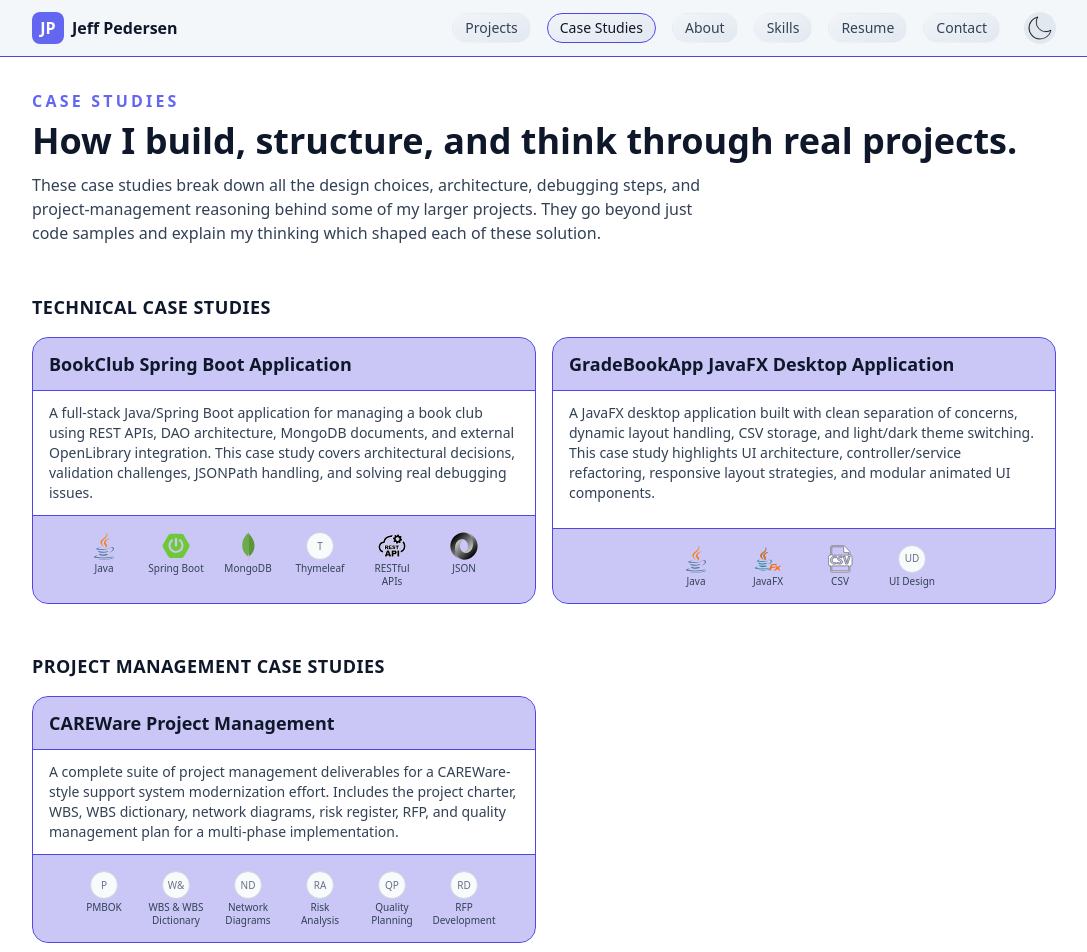
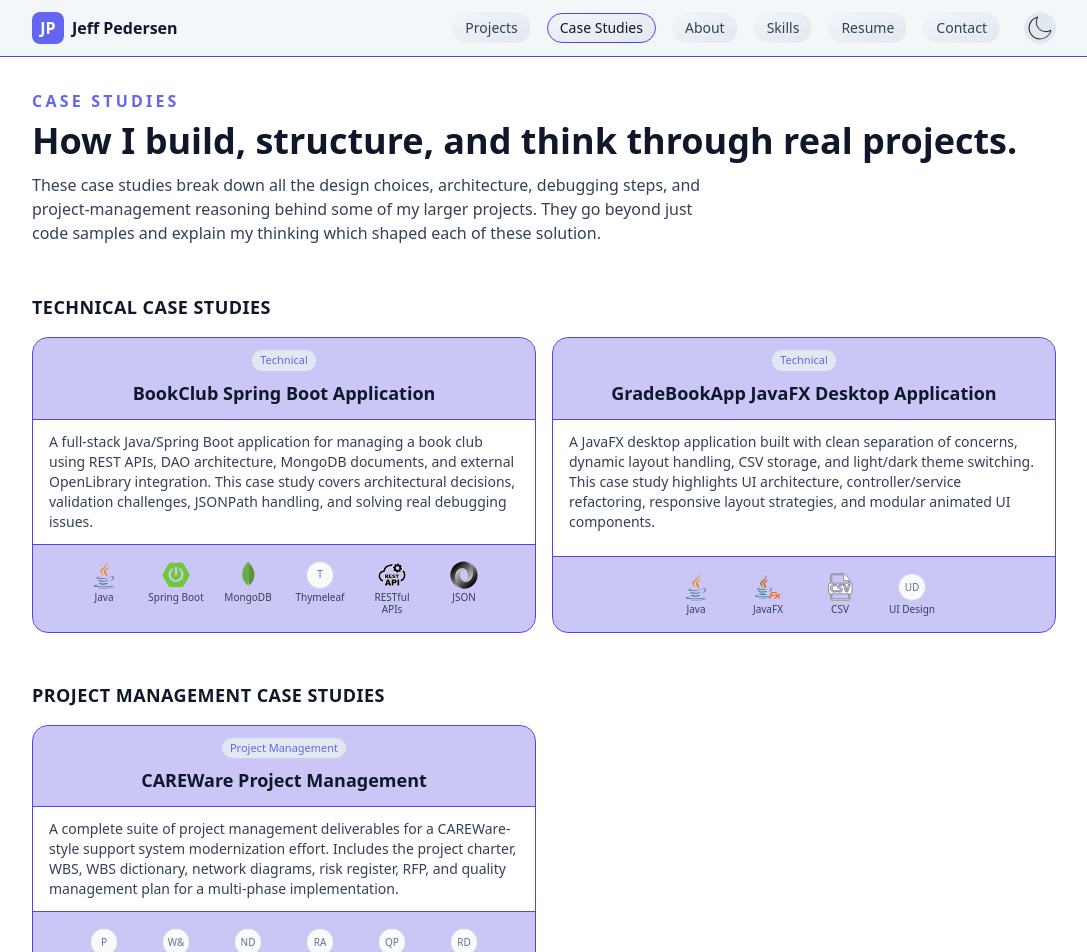
Before and after one commit to J-Pedersen/dev-portfolio, a React (Vite) app: page /case-studies in a window 1280 px wide. Shown: the top 952 px of the page, without its empty margins (96-1183 px from the left). Built offline with nearby package versions, Linux system fonts and the light colour scheme; the HTML template or start-up script is replaced by a standard one.

Commit message:
updated case studies

```diff
--- /dev/null
+++ b/src/components/CaseStudyCard.jsx
@@ -0,0 +1,72 @@
+// src/components/CaseStudyCard.jsx
+import { Link } from 'react-router-dom';
+import TechIcon from './TechIcon.jsx';
+
+import Card from './ui/Card.jsx';
+import CardHeader from './ui/CardHeader.jsx';
+import CardBody from './ui/CardBody.jsx';
+import CardFooter from './ui/CardFooter.jsx';
+
+const CaseStudyCard = ({ caseStudy }) => (
+  <Link
+    to={`/case-studies/${caseStudy.slug}`}
+    className="block group h-full"
+  >
+    <Card className="h-full">
+      <CardHeader>
+        <div className="flex flex-col items-center text-center gap-2">
+          {caseStudy.categoryLabel && (
+            <span
+              className="
+                text-[11px] rounded-full px-2 py-0.5
+                bg-slate-200 text-brand
+                dark:bg-slate-800 dark:text-brand-soft
+              "
+            >
+              {caseStudy.categoryLabel}
+            </span>
+          )}
+
+          <div className="flex items-center justify-center gap-2">
+            {caseStudy.icon && (
+              <span className="inline-flex h-7 w-7 items-center justify-center rounded-full bg-slate-100 dark:bg-slate-900">
+                <TechIcon
+                  name={caseStudy.icon}
+                  hideLabel={true}
+                  className="h-4 w-4 group-hover:scale-110 transition-transform"
+                />
+              </span>
+            )}
+
+            <h3
+              className="
+                text-lg font-semibold
+                text-slate-900 group-hover:text-brand-soft
+                dark:text-slate-50
+                transition-colors
+              "
+            >
+              {caseStudy.title}
+            </h3>
+          </div>
+        </div>
+      </CardHeader>
+
+      <CardBody>
+        <p className="text-sm text-slate-700 dark:text-slate-300">
+          {caseStudy.summary}
+        </p>
+      </CardBody>
+
+      <CardFooter>
+        <div className="flex flex-wrap gap-2 justify-center">
+          {caseStudy.techStack?.map((tech) => (
+            <TechIcon key={tech} tech={tech} />
+          ))}
+        </div>
+      </CardFooter>
+    </Card>
+  </Link>
+);
+
+export default CaseStudyCard;
--- a/src/pages/CaseStudies.jsx
+++ b/src/pages/CaseStudies.jsx
@@ -1,12 +1,6 @@
 import PageHeader from "../components/PageHeader.jsx";
 import { caseStudies } from "../data/caseStudies.js";
-import { Link } from "react-router-dom";
-import TechIcon from "../components/TechIcon.jsx";
-
-import Card from "../components/ui/Card.jsx";
-import CardHeader from "../components/ui/CardHeader.jsx";
-import CardBody from "../components/ui/CardBody.jsx";
-import CardFooter from "../components/ui/CardFooter.jsx";
+import CaseStudyCard from "../components/CaseStudyCard.jsx";
 
 const CaseStudies = () => {
   const technical = caseStudies.filter((c) => c.category === "technical");
@@ -32,42 +26,7 @@ const CaseStudies = () => {
 
           <div className="grid gap-4 md:grid-cols-2 items-stretch">
             {technical.map((caseStudy) => (
-              <Link
-                key={caseStudy.slug}
-                to={`/case-studies/${caseStudy.slug}`}
-                className="block group h-full"
-              >
-                <Card className="h-full">
-                  <CardHeader>
-                    <div className="flex items-center justify-between gap-2">
-                      <h3
-                        className="
-                          text-lg font-semibold
-                          text-slate-900 group-hover:text-brand-soft
-                          dark:text-slate-50
-                          transition-colors
-                        "
-                      >
-                        {caseStudy.title}
-                      </h3>
-                    </div>
-                  </CardHeader>
-
-                  <CardBody>
-                    <p className="text-sm text-slate-700 dark:text-slate-300">
-                      {caseStudy.summary}
-                    </p>
-                  </CardBody>
-
-                  <CardFooter>
-                    <div className="flex flex-wrap gap-2 justify-center">
-                      {caseStudy.techStack?.map((t) => (
-                        <TechIcon key={t} tech={t} />
-                      ))}
-                    </div>
-                  </CardFooter>
-                </Card>
-              </Link>
+              <CaseStudyCard key={caseStudy.slug} caseStudy={caseStudy} />
             ))}
           </div>
         </section>
@@ -81,42 +40,7 @@ const CaseStudies = () => {
 
           <div className="grid gap-4 md:grid-cols-2 items-stretch">
             {pm.map((caseStudy) => (
-              <Link
-                key={caseStudy.slug}
-                to={`/case-studies/${caseStudy.slug}`}
-                className="block group h-full"
-              >
-                <Card className="h-full">
-                  <CardHeader>
-                    <div className="flex items-center justify-between gap-2">
-                      <h3
-                        className="
-                          text-lg font-semibold
-                          text-slate-900 group-hover:text-brand-soft
-                          dark:text-slate-50
-                          transition-colors
-                        "
-                      >
-                        {caseStudy.title}
-                      </h3>
-                    </div>
-                  </CardHeader>
-
-                  <CardBody>
-                    <p className="text-sm text-slate-700 dark:text-slate-300">
-                      {caseStudy.summary}
-                    </p>
-                  </CardBody>
-
-                  <CardFooter>
-                    <div className="flex flex-wrap gap-2 justify-center">
-                      {caseStudy.techStack?.map((t) => (
-                        <TechIcon key={t} tech={t} />
-                      ))}
-                    </div>
-                  </CardFooter>
-                </Card>
-              </Link>
+              <CaseStudyCard key={caseStudy.slug} caseStudy={caseStudy} />
             ))}
           </div>
         </section>
```
